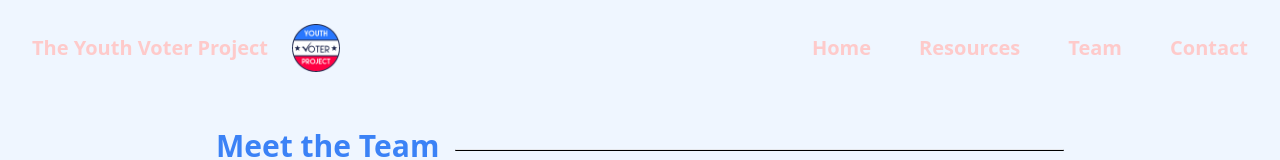
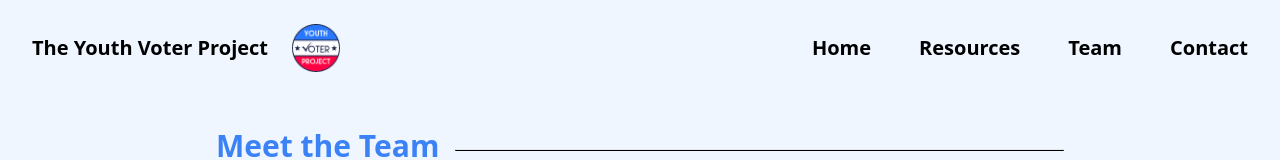
Before and after one commit to aviBandi/youthVoterProject, a React (Create React App) app in the folder my-app/: page /team in a window 1280 px wide. Shown: the top 160 px of the page. Built offline with nearby package versions, Linux system fonts and the light colour scheme; a web font is replaced by a local one.

Commit message:
fixed nav bar colors and stuff

```diff
--- /dev/null
+++ b/my-app/src/components/navOther.js
@@ -0,0 +1,103 @@
+import React from 'react'
+import { useState } from 'react'
+import { Dialog } from '@headlessui/react';
+
+import logo from "../images/logo.png"
+
+const Nav = () => {
+    const [mobileMenuOpen, setMobileMenuOpen] = useState(false)
+    const navigation = [
+        { name: 'Home', href: '/home' },
+        { name: 'Resources', href: '/resources' },
+        { name: 'Team', href: '/team' },
+        { name: 'Contact', href: '/contact' },
+    ]
+    return (
+        <div>
+            <header className="absolute inset-x-0 top-0 z-50">
+                <nav className="flex items-center justify-between p-6 lg:px-8" aria-label="Global">
+                    <div className="flex lg:flex-1">
+                        <a href={"#"} className="-m-1.5 p-1.5">
+                            <div className='flex gap-6 items-center'>
+
+                                <div className="-my-6 divide-y">
+                                    <div className="space-y-2 py-6">
+                                        <h6 className="text-xl font-semibold leading-6 text-black">The Youth Voter Project</h6>
+                                    </div>
+                                </div>
+
+                                <img
+                                    className="h-12 w-auto"
+                                    src={logo}
+                                    alt="" />
+                            </div>
+                        </a>
+                    </div>
+                    <div className="flex lg:hidden">
+                        <button
+                            type="button"
+                            className="-m-2.5 inline-flex items-center justify-center rounded-md p-2.5 text-gray-700"
+                            onClick={() => setMobileMenuOpen(true)}
+                        >
+                            <span className="sr-only">Open main menu</span>
+
+                            <svg aria-hidden="true" xmlns="http://www.w3.org/2000/svg" fill="#ef4444" viewBox="0 0 24 24" strokeWidth={1.5} stroke="currentColor" className="w-6 h-6">
+                                <path strokeLinecap="round" strokeLinejoin="round" d="M3.75 6.75h16.5M3.75 12h16.5m-16.5 5.25h16.5" />
+                            </svg>
+
+                        </button>
+                    </div>
+                    <div className="hidden lg:flex lg:gap-x-12">
+                        {navigation.map((item) => (
+                                <a key={item.name} href={item.href} className="text-xl font-semibold leading-6 text-black">
+                                    {item.name}
+                                </a>
+                        ))}
+                    </div>
+
+                </nav>
+                <Dialog as="div" className="lg:hidden" open={mobileMenuOpen} onClose={setMobileMenuOpen}>
+                    <div className="fixed inset-0 z-50" />
+                    <Dialog.Panel className="fixed inset-y-0 right-0 z-50 w-full overflow-y-auto bg-white px-6 py-6 sm:max-w-sm sm:ring-1 sm:ring-gray-900/10">
+                        <div className="flex items-center justify-between">
+                            <a href="#" className="-m-1.5 p-1.5">
+                                <span className="sr-only">Your Company</span>
+                                <img
+                                    className="h-8 w-auto"
+                                    src={logo}
+                                    alt=""
+                                />
+                            </a>
+                            <button
+                                type="button"
+                                className="-m-2.5 rounded-md p-2.5 text-gray-700"
+                                onClick={() => setMobileMenuOpen(false)}
+                            >
+                                <span className="sr-only">Close menu</span>
+                                {/* <XMarkIcon className="h-6 w-6" aria-hidden="true" /> */}
+                            </button>
+                        </div>
+                        <div className="mt-6 flow-root">
+                            <div className="-my-6 divide-y divide-gray-500/10">
+                                <div className="space-y-2 py-6">
+                                    {navigation.map((item) => (
+                                        <a
+                                            key={item.name}
+                                            href={item.href}
+                                            className="-mx-3 block rounded-lg px-3 py-2 text-base font-semibold leading-7 text-gray-900 hover:bg-gray-50"
+                                        >
+                                            {item.name}
+                                        </a>
+                                    ))}
+                                </div>
+
+                            </div>
+                        </div>
+                    </Dialog.Panel>
+                </Dialog>
+            </header>
+        </div>
+    )
+}
+
+export default Nav
--- a/my-app/src/pages/contact.js
+++ b/my-app/src/pages/contact.js
@@ -15,7 +15,7 @@
 import { useState } from 'react'
 import { ChevronDownIcon } from '@heroicons/react/20/solid'
 import { Switch } from '@headlessui/react'
-import Nav from '../components/nav'
+import NavOther from "../components/navOther"
 
 function classNames(...classes) {
   return classes.filter(Boolean).join(' ')
@@ -25,12 +25,12 @@ export default function Contact() {
 
   return (
     <div className="isolate bg-white px-6 py-24 sm:py-32 lg:px-8">
-        < Nav />
+      <NavOther />
 
       <div className="mx-auto max-w-2xl text-center">
         <h2 className="text-3xl font-bold tracking-tight text-red-500 sm:text-4xl">Contact Us</h2>
         <p className="mt-2 text-lg leading-8 text-gray-600">
-        We'd love to hear from you! Send us a message and we'll get back to you as soon as possible.
+          We'd love to hear from you! Send us a message and we'll get back to you as soon as possible.
         </p>
       </div>
       <form action="#" method="POST" className="mx-auto mt-16 max-w-xl sm:mt-20">
--- a/my-app/src/pages/home.js
+++ b/my-app/src/pages/home.js
@@ -1,4 +1,4 @@
-import Nav from "../components/nav"
+import NavHome from "../components/navHome"
 import Hero from "../sections/hero"
 import Mission from "../sections/mission"
 import ResourcesHome from "../sections/resourcesHome"
@@ -10,7 +10,7 @@ import TrustedBy from "../sections/trustedby"
 const home = () => {
     return (
         <div className="">
-            <Nav />
+            <NavHome/>
             <Hero />
             <Mission />
             <TrustedBy />
--- a/my-app/src/pages/resources.js
+++ b/my-app/src/pages/resources.js
@@ -1,4 +1,4 @@
-import Nav from "../components/nav"
+import NavOther from "../components/navOther"
 import heroPic from "../images/heroPic.png"
 import ResourcesCard from "../components/resourcesCard"
 import Footer from "../sections/footer"
@@ -7,7 +7,7 @@ const resouces = () => {
     return (
         <div className="bg-blue-50 overflow-auto ">
 
-            <Nav />
+            <NavOther />
             <div className='max-w-5xl mx-auto mb-36 px-6 sm:px-0'>
 
                 <div className='mt-32 mb-16 '>
--- a/my-app/src/pages/team.js
+++ b/my-app/src/pages/team.js
@@ -1,6 +1,5 @@
-
 import React from 'react';
-import Nav from '../components/nav';
+import NavOther from '../components/navOther';
 import Footer from '../sections/footer';
 const Team = () => {
   const teamMembers = [
@@ -38,7 +37,7 @@ const Team = () => {
 
   return (
     <div className='bg-blue-50 overflow-auto'>
-      <Nav />
+      <NavOther />
       <div className="container my-24 mx-auto md:px-6 max-w-4xl">
         <section className="mb-32 ">
           <div className='my-32 '>
```
Also changed, not shown: my-app/src/components/navHome.js (renamed from my-app/src/components/nav.js).
